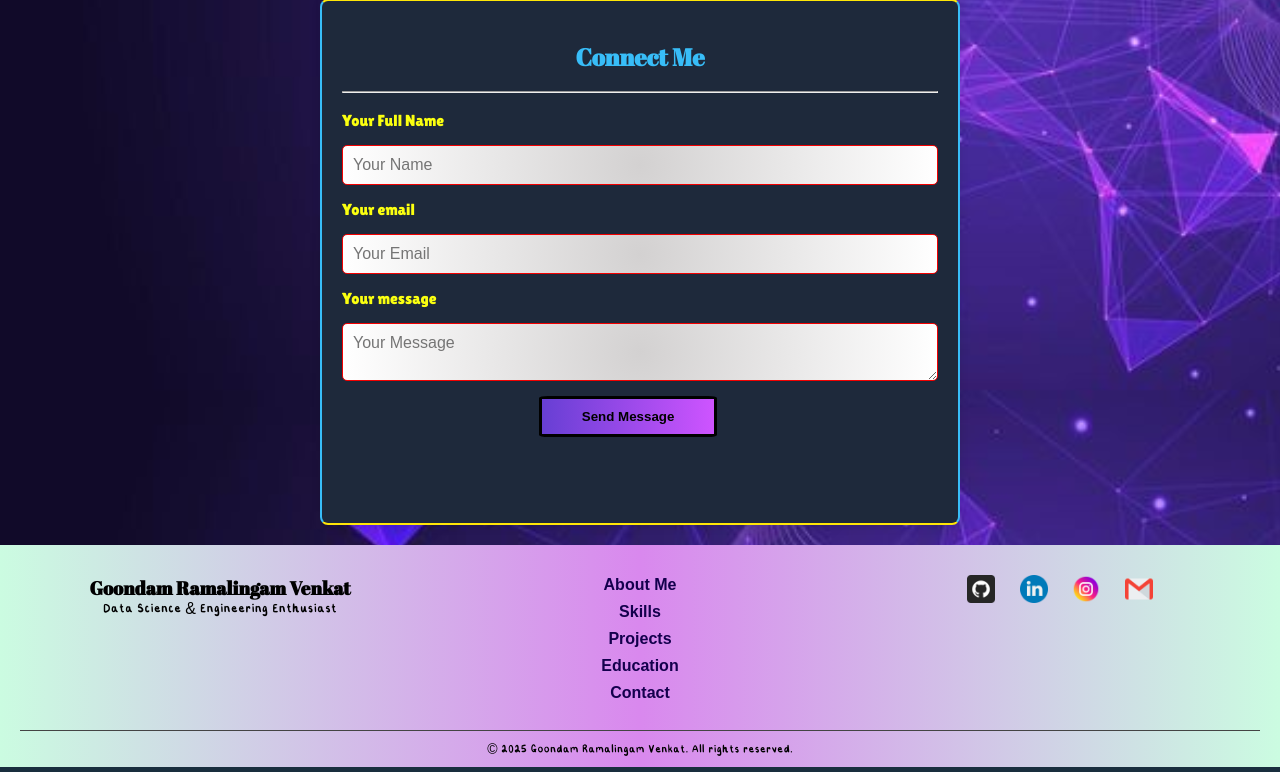
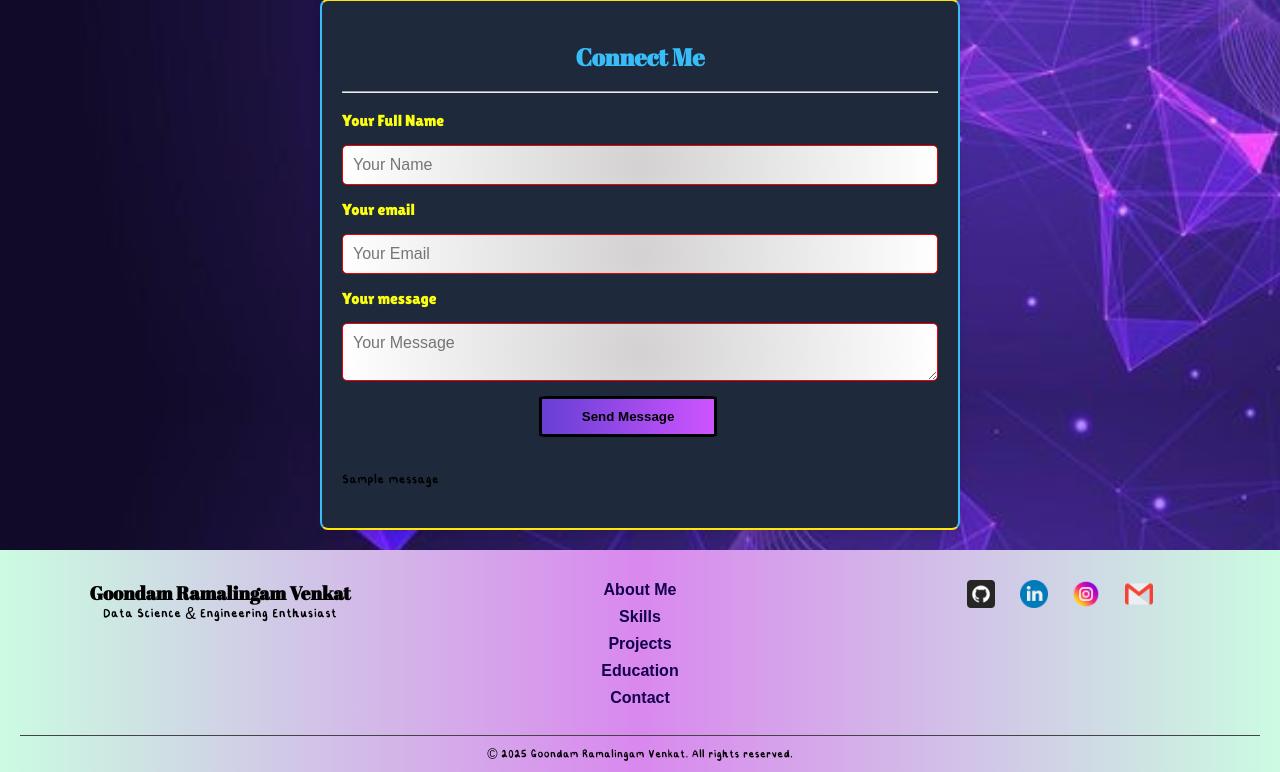
Before and after one commit to grvenkat40/MYPortfolio, a Flask app: page / in a window 1280 px wide. Shown: the part 3610-4382 px from the top of the page. Run offline with Flask 3, Linux system fonts and the light colour scheme; one stand-in notice (Sample message) is shown.

Commit message:
dynamic feature updated

```diff
--- a/app.py
+++ b/app.py
@@ -1,4 +1,4 @@
-from flask import Flask,render_template,request
+from flask import Flask, render_template, request, redirect, url_for, flash
 import mysql.connector
 
 
@@ -38,6 +38,8 @@ import mysql.connector
 
 
 app=Flask(__name__)
+app.secret_key = 'aS3cr3t!Key#789@dev'  # Good enough for local testing
+
 
 db=mysql.connector.connect(
     host="localhost",
@@ -57,24 +59,29 @@ def about():
 
 
 
-@app.route('/', methods=['POST'])
+@app.route('/', methods=['GET', 'POST'])
+
 def form():
-    name = request.form.get('name')
-    email = request.form.get('email')
-    message = request.form.get('message')
+    if request.method == 'POST':
+        name = request.form.get('name')
+        email = request.form.get('email')
+        message = request.form.get('message')
 
-    print(f"Name: {name}, Email: {email}, Message: {message}")
+        print(f"Name: {name}, Email: {email}, Message: {message}")
 
     # Ensure cursor is correctly created
-    cursor = db.cursor()
+        cursor = db.cursor()
 
     # Corrected SQL insert query
-    query = "INSERT INTO venkat.portfolio_db(Name, Email, Message) VALUES (%s, %s, %s)"
-    cursor.execute(query, (name, email, message))  # Pass correct data (name, email, message)
+        query = "INSERT INTO venkat.portfolio_db(Name, Email, Message) VALUES (%s, %s, %s)"
+        cursor.execute(query, (name, email, message))  # Pass correct data (name, email, message)
 
-    db.commit()
+        db.commit()
 
-    return render_template('index.html', response_msg="Message sent Successfully 👋")
+        flash("Message sent Successfully 👋")
+        return redirect(url_for('form'))  # Avoid duplicate form submissions
+
+    return render_template('index.html')
 
 
 
--- a/static/javascript.js
+++ b/static/javascript.js
@@ -68,9 +68,11 @@ sections.forEach(section => {
     observer.observe(section);
 });
 
-// Back to Top Button
+// Back-to-top
+document.addEventListener('DOMContentLoaded', () => {
     const backToTopButton = document.getElementById('back-to-top');
 
+    if (backToTopButton) {
         window.addEventListener('scroll', () => {
             if (window.scrollY > 300) {
                 backToTopButton.style.display = 'block';
@@ -85,6 +87,11 @@ backToTopButton.addEventListener('click', () => {
                 behavior: 'smooth'
             });
         });
+    }
+});
+
+
+
 
 // Fetch Data from Flask API
 document.addEventListener('DOMContentLoaded', () => {
--- a/static/style.css
+++ b/static/style.css
@@ -708,7 +708,7 @@ section { padding: 40px 20px;
 }
 
 /*EDUCATION*/
-#education-timeline {
+.education-timeline {
     width: 100%;
     padding: 50px 20px;
     background: #1e293b;
@@ -718,7 +718,7 @@ section { padding: 40px 20px;
     border-bottom: 2px solid rgb(255, 230, 7);
     transition: transform 0.3s ease-in;
 }
-#education-timeline #timeline-item:hover{
+.education-timeline .timeline-item:hover{
     transform: scale(1.03);
 }
 .section-title {
@@ -850,11 +850,13 @@ section { padding: 40px 20px;
     transition: border-radius 0s linear 0s, background 0.5s linear 0s;
 }
 #Contact #response_msg{
-    color: green;
+    color: #fbff10;
     font-family: 'Lobster';
     margin-top: 10px;
     font-weight: bolder;
     font-size: 16px;
+    text-align: center;
+    text-shadow:0px 3px 10px #0cffeb;
 }
 /* Footer */
 footer {
@@ -930,6 +932,7 @@ footer {
     }
 }
 /* Back to Top Button */
+
 #back-to-top {
     display: none;
     position: fixed;
--- a/templates/index.html
+++ b/templates/index.html
@@ -283,10 +283,20 @@
         <button type="submit" id="button">Send Message</button>
     </form><br><br>
 
-    <p id="response_msg">{{response_msg}}</p>
+
+    {% with messages = get_flashed_messages() %}
+    {% if messages %}
+      {% for message in messages %}
+        <p class="alert">{{ message }}</p>
+        <script>alert("{{ message }}");</script>
+      {% endfor %}
+    {% endif %}
+    {% endwith %}
+
 </section>
 
 <br>
+
 
 
 <footer>
```
Lines whose indentation alone changed are shown as unchanged.
